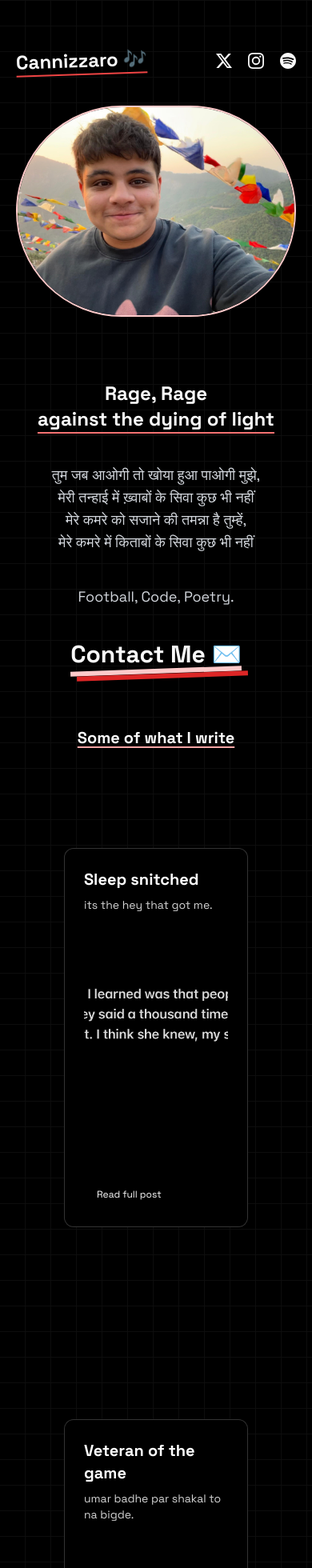
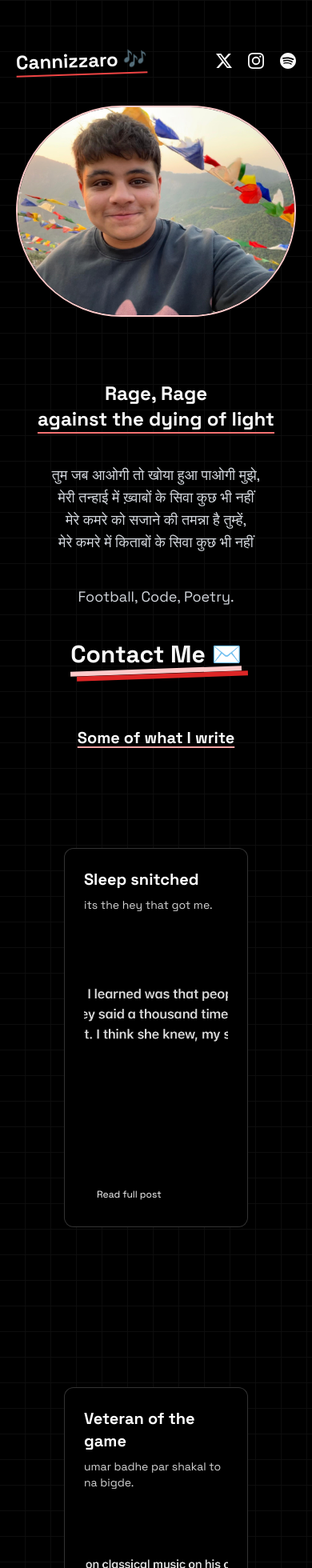
Before and after one commit to RansomnicCase/ship-frontend, a Next.js app: page / in a window 390 px wide. Shown: the top 1960 px of the page at 80% size. Built offline with nearby package versions, Linux system fonts and the light colour scheme.

Commit message:
modified:   app/(home)/page.tsx

```diff
--- a/app/(home)/page.tsx
+++ b/app/(home)/page.tsx
@@ -26,7 +26,7 @@ export default function page() {
       </div>
 
 
-      <div className="p-20 py-1 flex justify-between items-center flex-col-reverse gap-20 lg:gap-0 lg:flex-row  min-h-[50vh]">
+      <div className="p-20 py-1 flex justify-evenly items-center flex-col-reverse gap-10 lg:gap-0 lg:flex-row  min-h-[50vh]">
       <ThreeDCardDemo/>
       <ThreeDCardDemo2/>
       <ThreeDCardDemo3/>
```
